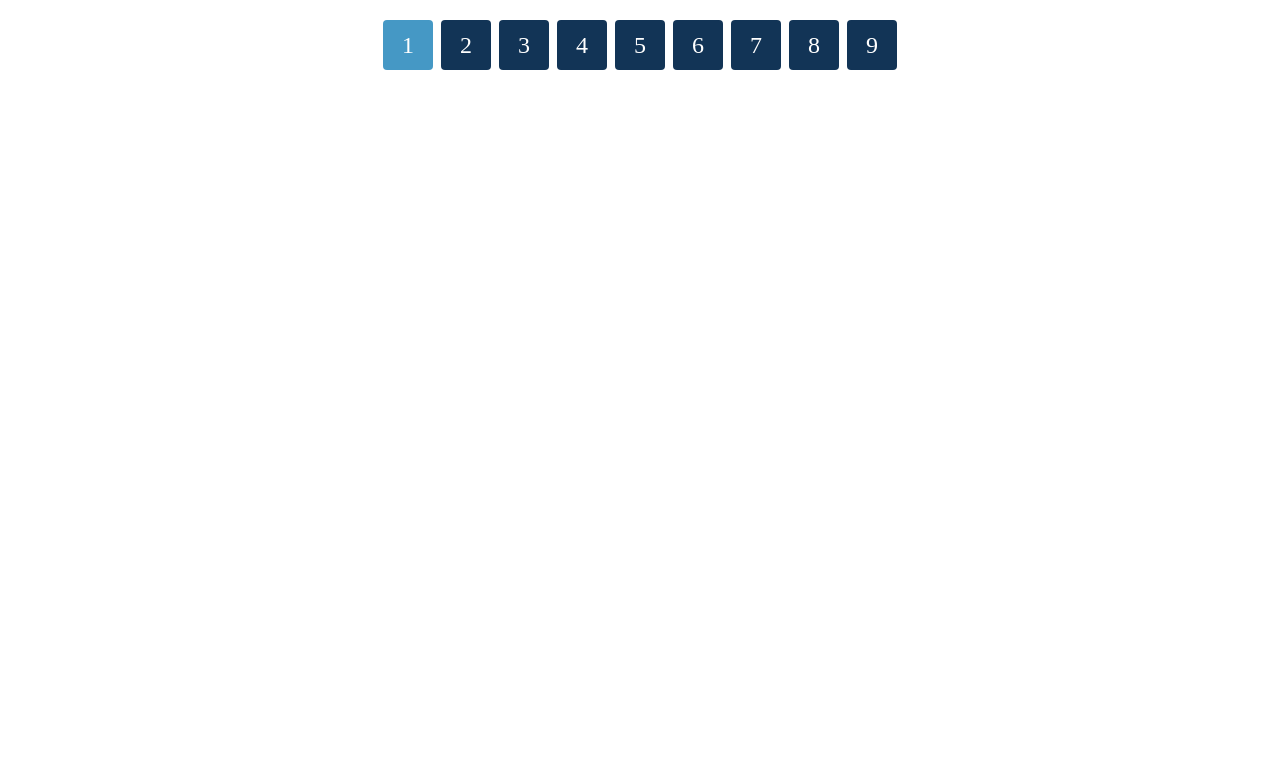
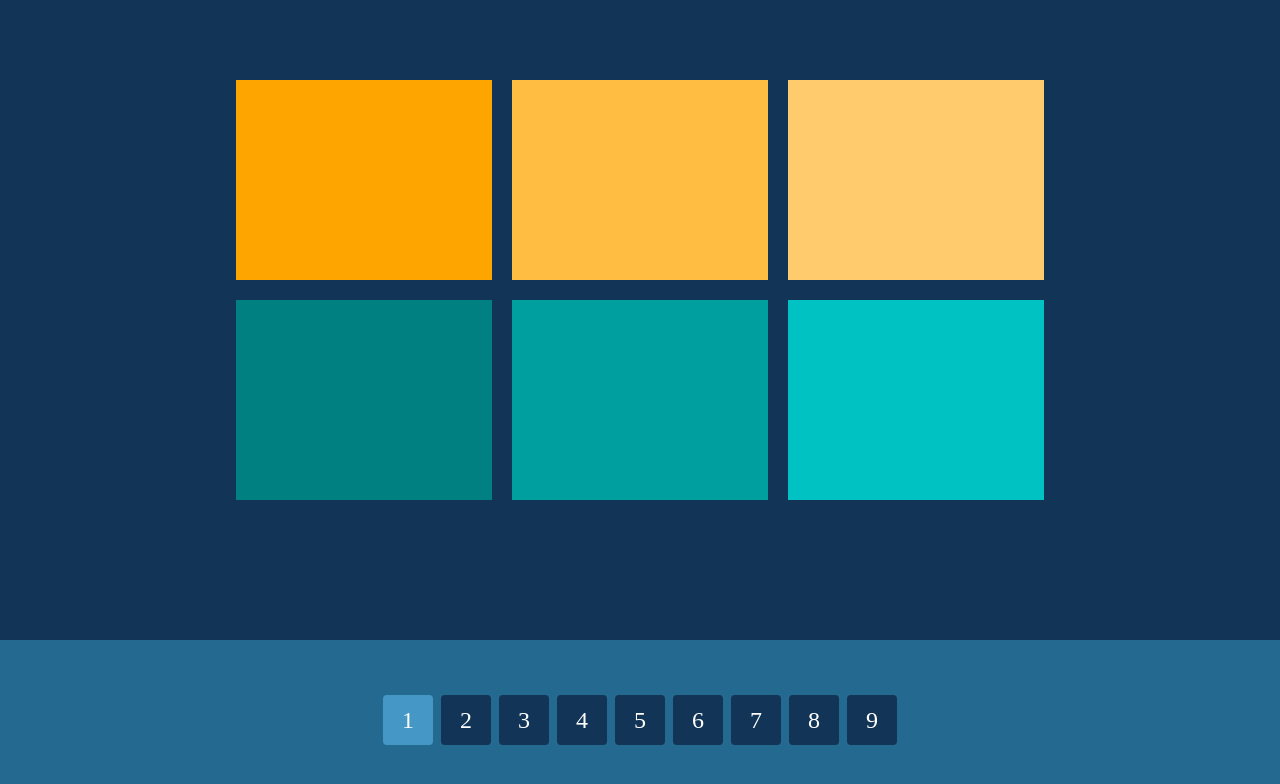
Before and after one commit to StriK3r007/grid, a plain HTML site: page pages/grid_01.html in a window 1280 px wide. Drawn offline with Linux system fonts and the light colour scheme.

Commit message:
grid layout 01

```diff
--- a/pages/grid_01.html
+++ b/pages/grid_01.html
@@ -5,11 +5,22 @@
     <meta name="viewport" content="width=device-width, initial-scale=1.0">
     <title>Grid Layout | 01</title>
     <link rel="stylesheet" href="../styles/style.css">
+    <link rel="stylesheet" href="../styles/grid-one.css">
 </head>
 <body>
-
+    <!-- grid-01 -->
+    <div class="container">
+        <div class="parent grid-one">
+            <div class="children" id="children-1"></div>
+            <div class="children" id="children-2"></div>
+            <div class="children" id="children-3"></div>
+            <div class="children" id="children-4"></div>
+            <div class="children" id="children-5"></div>
+            <div class="children" id="children-6"></div>
+        </div>
+    </div>
     <!-- paginition -->
-    <div class="container">
+    <div class="">
         <div class="paginition-container">
             <div>
                 <a href="./grid_01.html">
--- /dev/null
+++ b/styles/grid-one.css
@@ -0,0 +1,54 @@
+:root {
+    --primary-col: #123456;
+    --secondary-col: #24698f;
+    --secondary-hover-col: #60b3e0;
+    --secondary-active-col: #4598c5;
+    --text-col: #ffffff;
+}
+
+* {
+    margin: 0;
+    padding: 0;
+    box-sizing: border-box;
+}
+
+.container {
+    padding-top: 80px;
+    display: flex;
+    height: 80vh;
+    justify-content: center;
+    background-color: var(--primary-col);
+}
+.parent {
+    display: grid;
+    gap: 20px;
+    /* align-items: center; */
+    justify-content: center;
+}
+
+/* grid-01 */
+.grid-one {
+    grid-template-columns: repeat(3, 20vw);
+    grid-template-rows: repeat(3, 1fr);
+}
+.children {
+    padding: 100px;
+}
+#children-1 {
+    background-color: #ffa500;
+}
+#children-2 {
+    background-color: #ffbd41;
+}
+#children-3 {
+    background-color: #ffcb6c;
+}
+#children-4 {
+    background-color: #008080;
+}
+#children-5 {
+    background-color: #009f9f;
+}
+#children-6 {
+    background-color: #00c2c2;
+}
--- /dev/null
+++ b/styles/grid-two.css
@@ -0,0 +1,54 @@
+:root {
+    --primary-col: #123456;
+    --secondary-col: #24698f;
+    --secondary-hover-col: #60b3e0;
+    --secondary-active-col: #4598c5;
+    --text-col: #ffffff;
+}
+
+* {
+    margin: 0;
+    padding: 0;
+    box-sizing: border-box;
+}
+
+.container {
+    padding-top: 80px;
+    display: flex;
+    height: 80vh;
+    justify-content: center;
+    background-color: var(--primary-col);
+}
+.parent {
+    display: grid;
+    gap: 20px;
+    /* align-items: center; */
+    justify-content: center;
+}
+
+/* grid-01 */
+.grid-one {
+    grid-template-columns: repeat(3, 20vw);
+    grid-template-rows: repeat(3, 1fr);
+}
+.children {
+    padding: 100px;
+}
+#children-1 {
+    background-color: #ffa500;
+}
+#children-2 {
+    background-color: #ffbd41;
+}
+#children-3 {
+    background-color: #ffcb6c;
+}
+#children-4 {
+    background-color: #008080;
+}
+#children-5 {
+    background-color: #009f9f;
+}
+#children-6 {
+    background-color: #00c2c2;
+}
--- a/styles/style.css
+++ b/styles/style.css
@@ -21,12 +21,13 @@ a {
     align-items: center;
     justify-content: center;
     gap: 8px;
-    padding: 20px;
+    /* padding:  50px 20px; */
+    height: 20vh;
+    background-color: var(--secondary-col);
 }
 .paginition-item {
     width: 50px;
     height: 50px;
-    padding: 20px;
     display: flex;
     align-items: center;
     justify-content: center;
```
